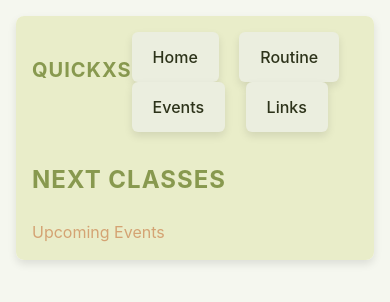
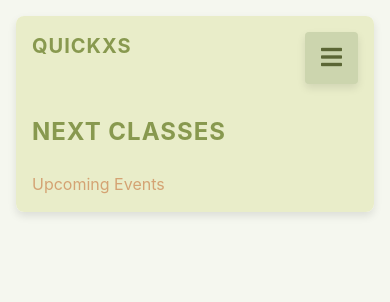
Before and after one commit to Shinzuu/QuickXS, a Svelte app in the folder main-project/: page / in a window 390 px wide. Shown: the top 302 px of the page. Built offline with nearby package versions, Linux system fonts and the light colour scheme.

Commit message:
added mobile navbar support

```diff
--- a/main-project/src/App.svelte
+++ b/main-project/src/App.svelte
@@ -2,23 +2,99 @@
   import Routine from './routes/Routine.svelte';
   import Events from './routes/Events.svelte';
   import Links from './routes/Links.svelte';
+
   let currentRoute = 'home';
+  let isMenuOpen = false;
 
   function navigate(route) {
     currentRoute = route;
+    isMenuOpen = false; // Close menu after navigation
   }
 </script>
+
+<style>
+  .menu-button {
+    font-size: 1.5rem;
+    background-color: #ccd5ae; /* Tea green */
+    color: #5b6635; /* Dark green */
+    border: none;
+    padding: 0.5rem 1rem;
+    border-radius: 0.25rem;
+    cursor: pointer;
+    transition: background-color 0.3s ease;
+  }
+
+  .menu-button:hover {
+    background-color: #b3c146;
+  }
+
+  .nav-links {
+    display: flex;
+    gap: 1rem;
+  }
+
+  .mobile-menu {
+    display: none;
+    flex-direction: column;
+    gap: 1rem;
+    background-color: #f3f9f3;
+    padding: 1rem;
+    position: absolute;
+    top: 4rem;
+    right: 1rem;
+    border: 1px solid #ccd5ae;
+    border-radius: 0.5rem;
+    box-shadow: 0px 4px 8px rgba(0, 0, 0, 0.1);
+  }
+
+  .mobile-menu a {
+    text-decoration: none;
+    font-weight: bold;
+    color: #5b6635;
+  }
+
+  .mobile-menu a:hover {
+    color: #b3c146;
+  }
+
+  @media (max-width: 768px) {
+    .nav-links {
+      display: none; /* Hide desktop links */
+    }
+
+    .mobile-menu {
+      display: flex;
+    }
+  }
+</style>
 
 <div class="app-wrapper">
   <!-- Navbar -->
   <nav class="p-4 bg-beige text-tea_green-100 flex justify-between items-center">
     <h1 class="text-xl font-bold text-tea_green-300">QuickXS</h1>
-    <div>
-      <button on:click={() => navigate('home')} class="mr-4 text-tea_green-100">Home</button>
-      <button on:click={() => navigate('routine')} class="mr-4 text-tea_green-100">Routine</button>
-      <button on:click={() => navigate('events')} class="mr-4 text-tea_green-100">Events</button>
+
+    <!-- Desktop Links -->
+    <div class="nav-links">
+      <button on:click={() => navigate('home')} class="text-tea_green-100">Home</button>
+      <button on:click={() => navigate('routine')} class="text-tea_green-100">Routine</button>
+      <button on:click={() => navigate('events')} class="text-tea_green-100">Events</button>
       <button on:click={() => navigate('links')} class="text-tea_green-100">Links</button>
     </div>
+
+    <!-- Mobile Menu Button -->
+    <button class="menu-button lg:hidden" on:click={() => (isMenuOpen = !isMenuOpen)}>
+      <i class="fas fa-bars"></i>
+    </button>
+
+    <!-- Mobile Menu -->
+    {#if isMenuOpen}
+      <div class="mobile-menu">
+        <a href="#" on:click={() => navigate('home')}>Home</a>
+        <a href="#" on:click={() => navigate('routine')}>Routine</a>
+        <a href="#" on:click={() => navigate('events')}>Events</a>
+        <a href="#" on:click={() => navigate('links')}>Links</a>
+      </div>
+    {/if}
   </nav>
 
   <!-- Main Content -->
```
